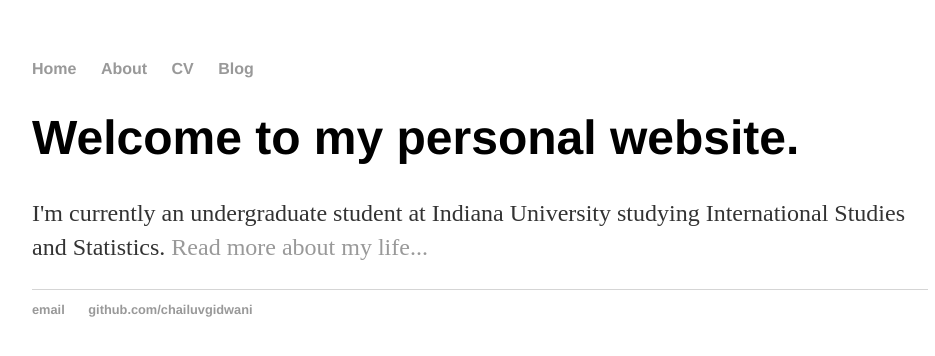
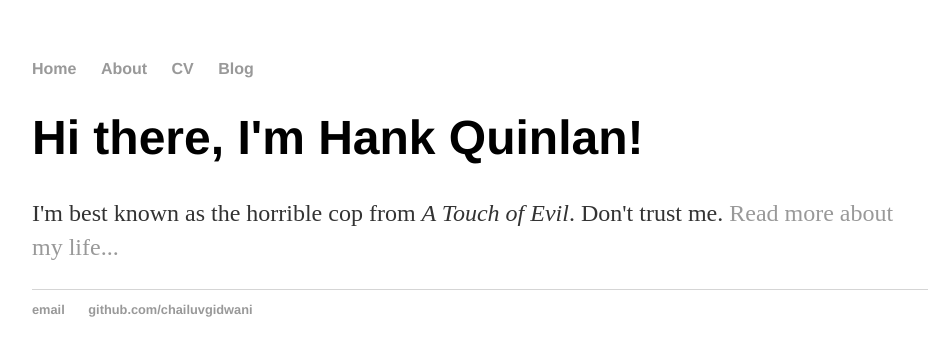
Before and after one commit to chailuvgidwani/chailuvgidwani.github.io, a Jekyll site: the page built from index.html, in a window 1280 px wide. Shown: the top 356 px of the page, without its empty margins (160-1095 px from the left). Built offline with Jekyll 4.4.1, drawn with Linux system fonts in a browser that asks for light colours.

Commit message:
Add files via upload
Frustrated, just decided to copy Hank Quinlan's basic template

```diff
--- a/_config.yml
+++ b/_config.yml
@@ -1,42 +1,3 @@
-# Welcome to Jekyll!
-#
-# This config file is meant for settings that affect your whole blog, values
-# which you are expected to set up once and rarely edit after that. If you find
-# yourself editing this file very often, consider using Jekyll's data files
-# feature for the data you need to update frequently.
-#
-# For technical reasons, this file is *NOT* reloaded automatically when you use
-# 'bundle exec jekyll serve'. If you change this file, please restart the server process.
-
-# Site settings
-# These are used to personalize your new site. If you look in the HTML files,
-# you will see them accessed via {{ site.title }}, {{ site.email }}, and so on.
-# You can create any custom variable you would like, and they will be accessible
-# in the templates via {{ site.myvariable }}.
-title: Chailuv Gidwani
-email: chailuvgidwani@gmail.com
-description: >- # this means to ignore newlines until "baseurl:"
-  I am an undergraduate student at Indiana University studying International Studies and Statistics
-baseurl: "" # the subpath of your site, e.g. /blog
-url: "" # the base hostname & protocol for your site, e.g. http://example.com
-twitter_username: ""
-github_username:  ""
-timezone: America/Indianapolis
-
-# Build settings
+name: Hank Quinlan, Horrible Cop
 markdown: kramdown
-theme: minima
-plugins:
-  - jekyll-feed
-
-# Exclude from processing.
-# The following items will not be processed, by default. Create a custom list
-# to override the default setting.
-# exclude:
-#   - Gemfile
-#   - Gemfile.lock
-#   - node_modules
-#   - vendor/bundle/
-#   - vendor/cache/
-#   - vendor/gems/
-#   - vendor/ruby/
+permalink: /blog/:year/:month/:day/:title
--- a/index.html
+++ b/index.html
@@ -1,8 +1,9 @@
 ---
 layout: default
-title: Chailuv Gidwani
+title: Hank Quinlan, Horrible Cop
 ---
-<div class="blurb">
-	<h1>Welcome to my personal website.</h1>
-	<p>I'm currently an undergraduate student at Indiana University studying International Studies and Statistics. <a href="/about">Read more about my life...</a></p>
-</div><!-- /.blurb -->
+
+		<div class="blurb">
+			<h1>Hi there, I'm Hank Quinlan!</h1>
+			<p>I'm best known as the horrible cop from <em>A Touch of Evil</em>. Don't trust me. <a href="/about">Read more about my life...</a></p>
+		</div>
```
Also changed, not shown: README.md.
